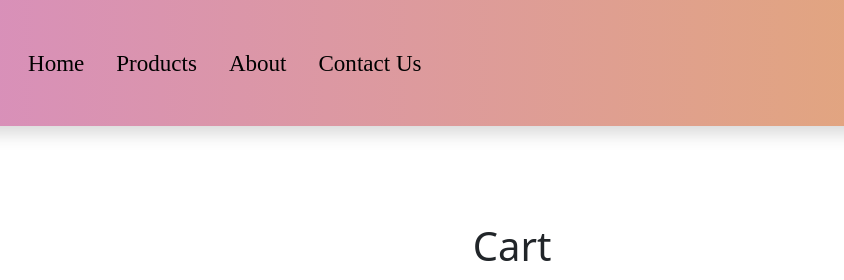
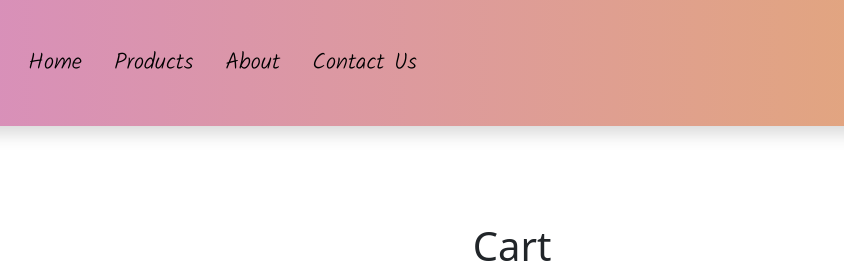
Before and after one commit to Pratyaj4ever/Artistic_way22, a plain HTML site: page cart.html in a window 1280 px wide. Shown: the top 280 px of the page, 128-972 px from the left. Drawn offline with nearby package versions, Linux system fonts and the light colour scheme.

Commit message:
Update style.css

```diff
--- a/assets/css/style.css
+++ b/assets/css/style.css
@@ -95,7 +95,7 @@ font-family: 'Trebuchet MS', 'Lucida Sans Unicode', 'Lucida Grande', 'Lucida San
 
 
 #header_items a{
-    font-family:'Times New Roman', Times, serif;
+    font-family:"Kalam", cursive;
     font-size: larger;
     color: black;
 }
```
